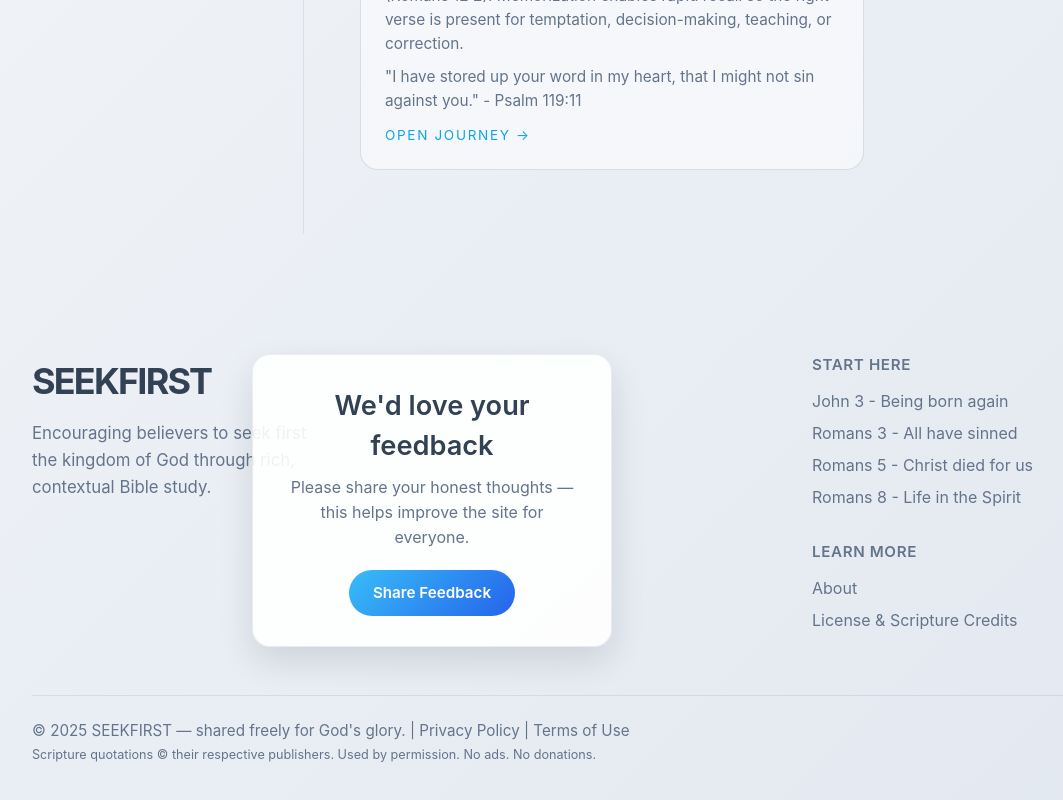
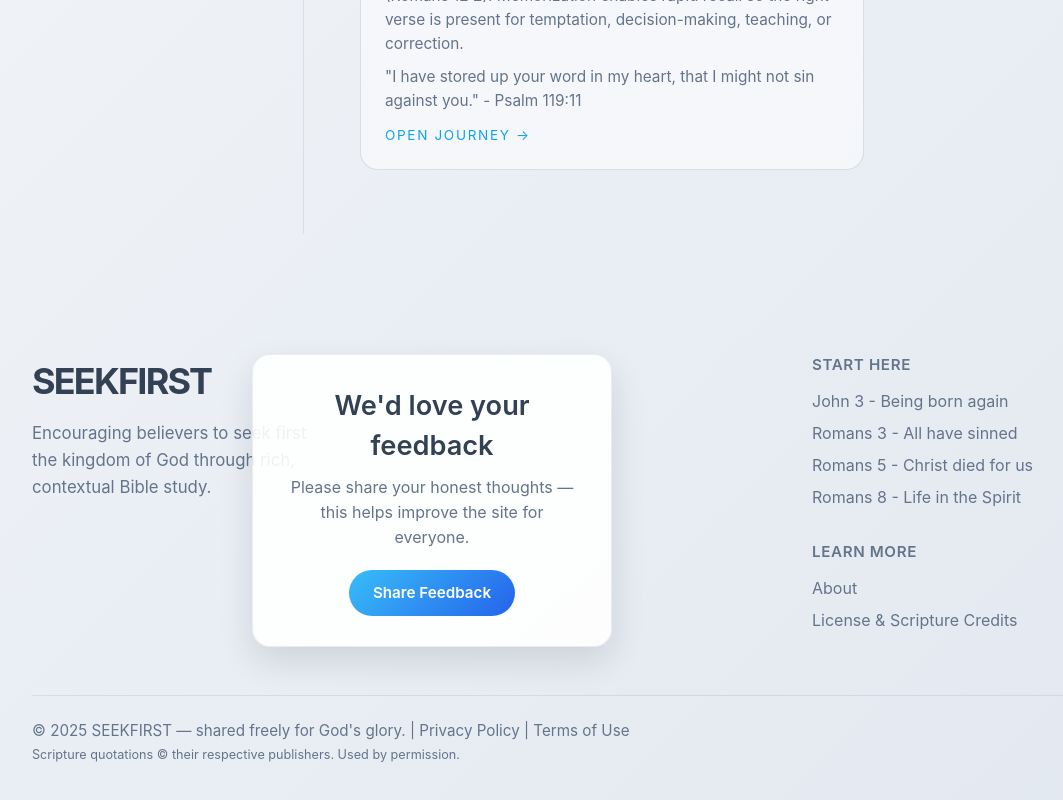
Before and after one commit to fsrodriguezm/seekfirst-bible, a Next.js app: page /learn in a window 1280 px wide. Shown: the part 1442-2242 px from the top of the page, without its empty margins (48-1111 px from the left). Built offline with nearby package versions, Linux system fonts and the light colour scheme.

Commit message:
Update footer copyright message
Removed 'No ads. No donations.' from footer.

```diff
--- a/src/components/Footer.tsx
+++ b/src/components/Footer.tsx
@@ -54,7 +54,7 @@ export default function Footer({ currentYear = new Date().getFullYear() }: Foote
           <Link href="/terms" className={styles.legalLink}>Terms of Use</Link>
         </div>
         <small>
-          Scripture quotations © their respective publishers. Used by permission. No ads. No donations.
+          Scripture quotations © their respective publishers. Used by permission.
         </small>
       </div>
     </footer>
```
